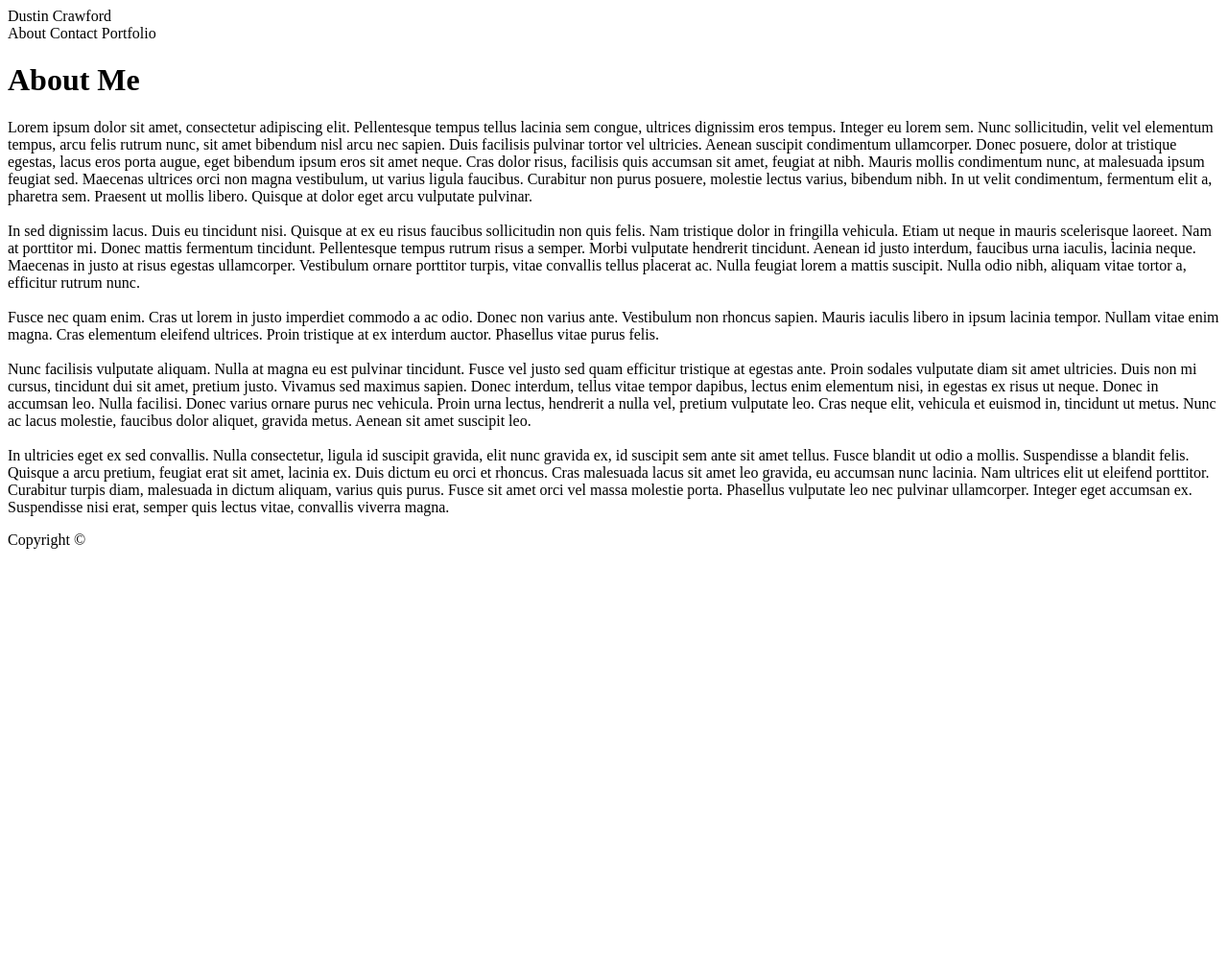
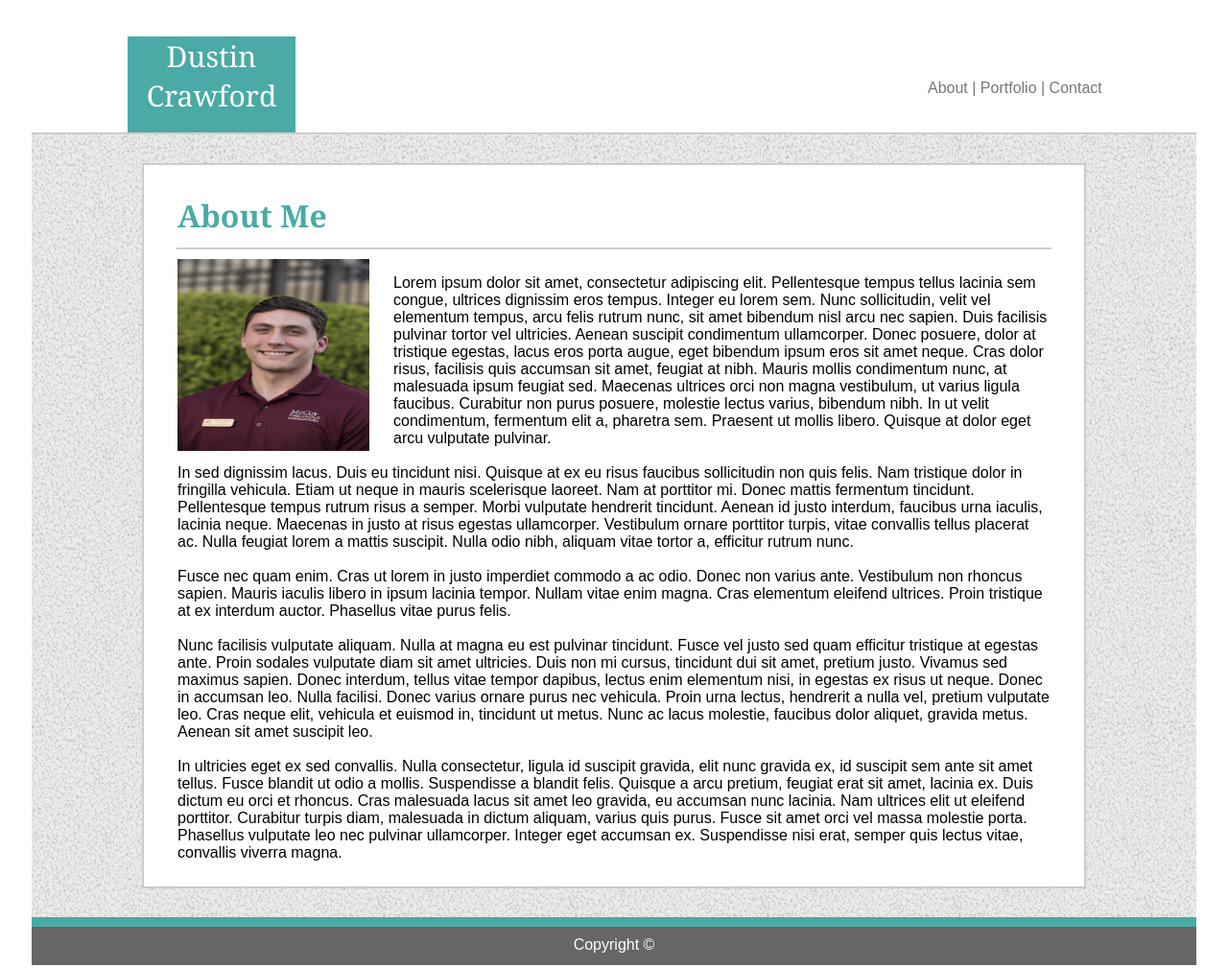
Before and after one commit to dsc1996/Basic-Portfolio, a plain HTML site: page index.html in a window 1280 px wide. Shown: the whole page at 96% size. Before the commit the page ends 800 px from the top, so only its background shows below. Drawn offline with Linux system fonts and the light colour scheme; files that its build step writes are made by us from their sources; a script that the page names is missing; files whose address does not match are found by name.

Commit message:
Updated CSS on index.html

```diff
--- a/assets/css/style.css
+++ b/assets/css/style.css
@@ -1,9 +1,91 @@
-header {
-    background-color:#ffffff;
-    border: #cccccc 10px;
+.background{
+    background-image: url(gravel.png);
+    z-index: -10;
+}
+.wrapper {
+    width: 100%;
+    height: 100%;
+    padding-bottom: 30px;
+    border-bottom: 2px solid #cccccc;
+    margin-bottom: 30px;
+    z-index: 10;
+    background-color: #ffffff;
+}
 
+.box {
+    width: 175px;
+    height: 100px;
+    color: white;
+    background-color: #4aaaa5;
+    text-align: center;
+    z-index: 0;
+    position: relative;
+    left: 100px;
+    bottom: -30px;
+    font-family: Georgia, 'Times New Roman', Times, serif;
+    font-size: 30px;
+}
+
+.menu {
+    width: 200px;
+    height: 100px;
+    z-index:11;
+    position: relative;
+    float: right;
+    right:80px;
+    top:-25px;
+    font-family: Arial, Helvetica, sans-serif;
+    color: #777777
+}
+
+.content {
+    margin: auto;
+    width: 960px;
+    background-color: #ffffff;
+    border: 2px solid #cccccc;
+    padding: 10px;
+}
+
+h1 {
+    color: #4aaaa5;
+    font-family: Georgia, 'Times New Roman', Times, serif;
+    padding-left:25px;
+}
+
+.line {
+    width: 95%;
+    height: 2px;;
+    background-color: #cccccc;
+    z-index: 100;
+    position: relative;
+    margin: auto;
+    top: -10px;
 }
 
 body {
+    font-family: Arial, Helvetica, sans-serif;
+    padding-left: 25px;
+    padding-right: 25px;
+}
 
+.image {
+  z-index: 5;
+  float: left;
+  padding-left: 25px;
+  padding-right: 25px;
 }
+
+.paragraph {
+    padding-left: 25px;
+    padding-right: 25px;
+}
+
+footer {
+    background-color: #666666;
+    color: white;
+    text-align: center;
+    height: 30px;
+    border-top: 10px solid #4aaaa5;
+    margin-top: 30px;
+    padding-top: 10px;
+}
--- a/index.html
+++ b/index.html
@@ -5,14 +5,27 @@
     <meta http-equiv="X-UA-Compatible" content="IE=edge">
     <title>Dustin Crawford Portfolio</title>
     <meta name="viewport" content="960px, initial-scale=1">
-    <link rel="stylesheet" type="text/css" media="screen" href="style.css" />
+    <link rel="stylesheet" type="text/css" media="screen" href="/Users/dustincrawford/github/Basic-Portfolio/assets/css/style.css" />
     <script src="main.js"></script>
 </head>
-    <header>Dustin Crawford</header>
-    <header class="Menu">About Contact Portfolio</header>
+<div class="background">
+    <div class="wrapper">
+        <div class="box">
+            Dustin Crawford
+        </div>
+        <div class="menu">
+            <nav>About | Portfolio | Contact</nav>
+        </div>
+    </div>
+
     <body>
-    <div class=container>
+        <div class=content>
             <h1>About Me</h1>
+            <div class="line"></div>
+            <div class="image">
+                <img src="Headshot.jpg" alt="Dustin Crawford" style="width:200px;height:200px">
+            </div>
+            <div class="paragraph">
                 <p>
                     Lorem ipsum dolor sit amet, consectetur adipiscing elit. Pellentesque tempus tellus lacinia sem congue, ultrices dignissim eros tempus. Integer eu lorem sem. Nunc sollicitudin, velit vel elementum tempus, arcu felis rutrum nunc, sit amet bibendum nisl arcu nec sapien. Duis facilisis pulvinar tortor vel ultricies. Aenean suscipit condimentum ullamcorper. Donec posuere, dolor at tristique egestas, lacus eros porta augue, eget bibendum ipsum eros sit amet neque. Cras dolor risus, facilisis quis accumsan sit amet, feugiat at nibh. Mauris mollis condimentum nunc, at malesuada ipsum feugiat sed. Maecenas ultrices orci non magna vestibulum, ut varius ligula faucibus. Curabitur non purus posuere, molestie lectus varius, bibendum nibh. In ut velit condimentum, fermentum elit a, pharetra sem. Praesent ut mollis libero. Quisque at dolor eget arcu vulputate pulvinar.
                 <br>
@@ -29,9 +42,10 @@
                 In ultricies eget ex sed convallis. Nulla consectetur, ligula id suscipit gravida, elit nunc gravida ex, id suscipit sem ante sit amet tellus. Fusce blandit ut odio a mollis. Suspendisse a blandit felis. Quisque a arcu pretium, feugiat erat sit amet, lacinia ex. Duis dictum eu orci et rhoncus. Cras malesuada lacus sit amet leo gravida, eu accumsan nunc lacinia. Nam ultrices elit ut eleifend porttitor. Curabitur turpis diam, malesuada in dictum aliquam, varius quis purus. Fusce sit amet orci vel massa molestie porta. Phasellus vulputate leo nec pulvinar ullamcorper. Integer eget accumsan ex. Suspendisse nisi erat, semper quis lectus vitae, convallis viverra magna.
                 </p>
             </div>
+        </div>
     </body>
         <div class="footer">
             <footer>Copyright &copy;</footer>
         </div>
-
+</div>
 </html>
```
Also changed, not shown: Headshot.jpg (added), assets/css/gravel.png (added), style.css (added), 4 other files. Lines whose indentation alone changed are shown as unchanged.
